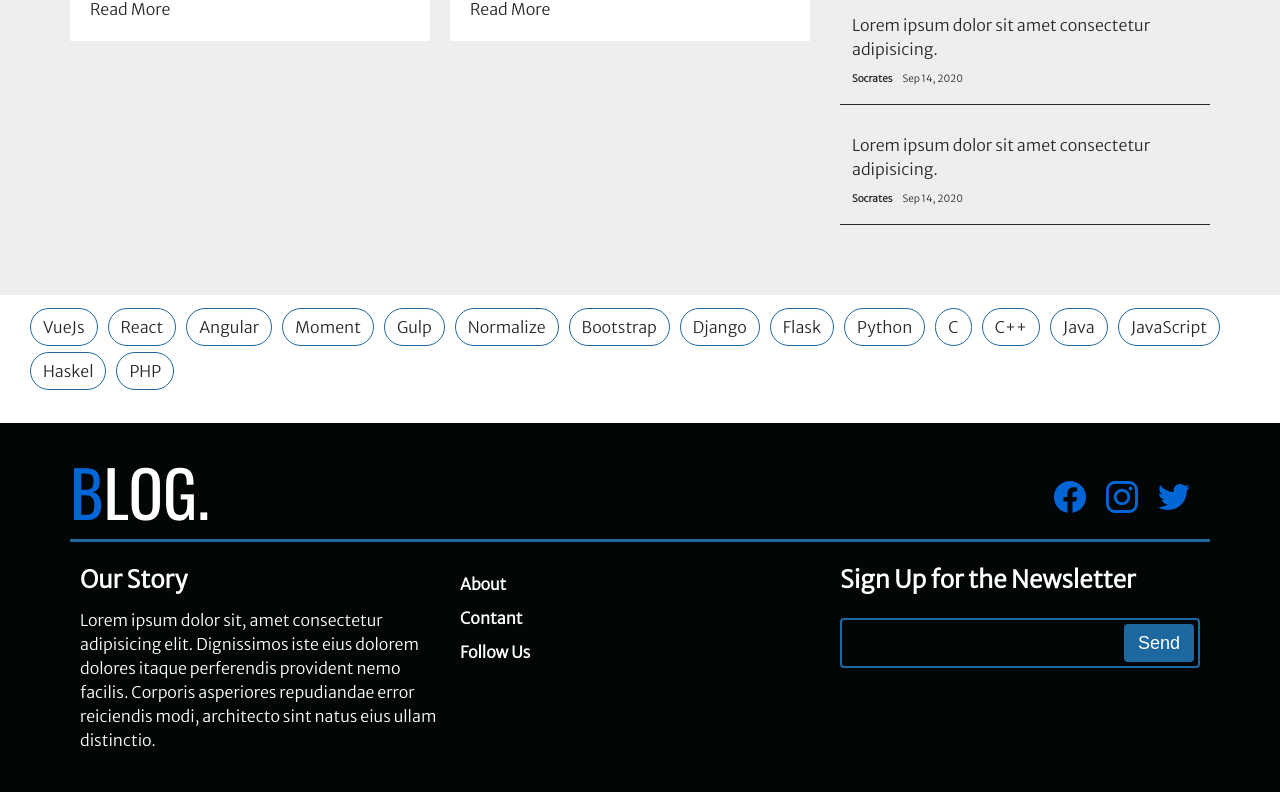
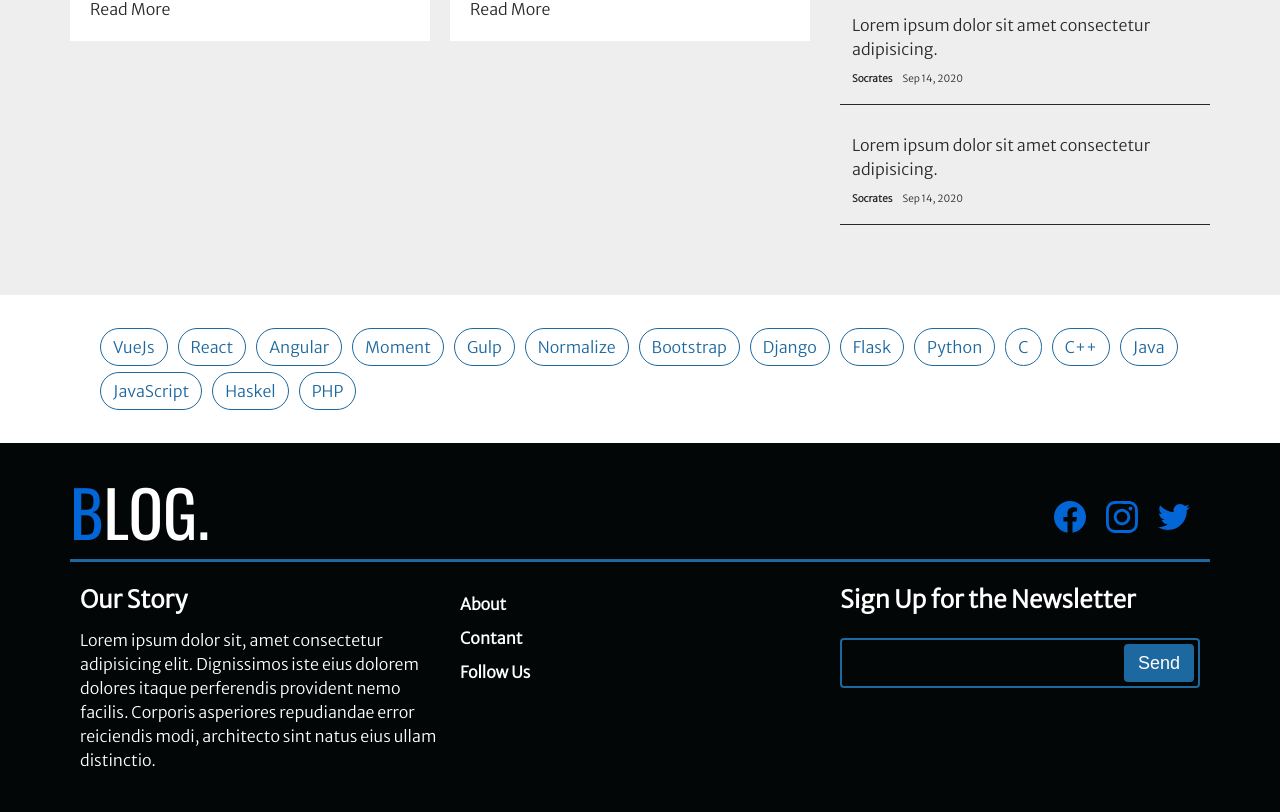
Before and after one commit to zainsci/vue-blog, a Vue app: page / in a window 1280 px wide. Shown: the part 2091-2903 px from the top of the page. Built offline with nearby package versions, Linux system fonts and the light colour scheme.

Commit message:
Add Container to Tag Cloud PLus Little Styling

```diff
--- a/src/components/TagCloud.vue
+++ b/src/components/TagCloud.vue
@@ -1,4 +1,5 @@
 <template>
+  <Container>
     <div class="tags">
       <ul>
         <li>
@@ -51,18 +52,23 @@
         </li>
       </ul>
     </div>
+  </Container>
 </template>
 
 <script>
+import Container from "./Utils/Container.vue";
 export default {
   name: "TagCloud",
+  components: {
+    Container,
+  },
 };
 </script>
 
 <style scoped>
 .tags {
   width: 100%;
-  padding: 20px;
+  padding: 40px 20px 20px 20px;
   display: flex;
   justify-content: center;
   align-items: center;
@@ -81,7 +87,7 @@ export default {
   padding: 8px 12px;
   border: 1px solid var(--secondary);
   border-radius: 20px;
-  color: var(--text);
+  color: var(--secondary);
 }
 .tags ul li a:hover {
   color: var(--white) !important;
```
Lines whose indentation alone changed are shown as unchanged.
